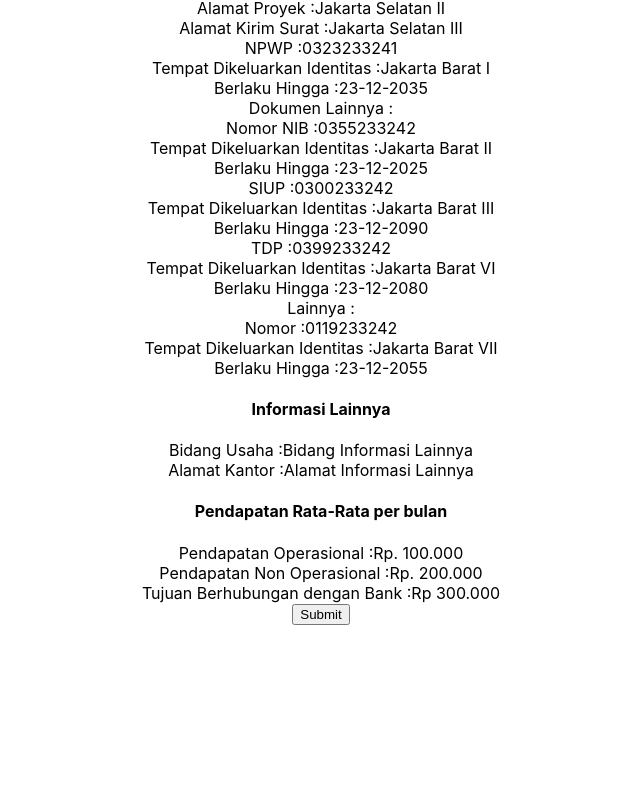
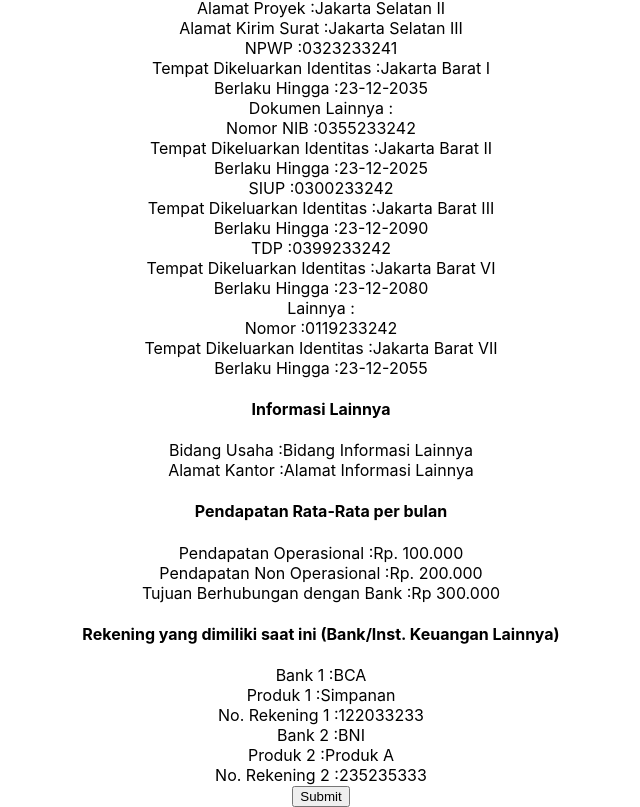
Before and after one commit to DeppaTori/current-account, a React (Create React App) app: page /confirmation in a window 1280 px wide. Shown: the part 551-1358 px from the top of the page, without its empty margins (319-959 px from the left). Before the commit the page ends 1176 px from the top, so only its background shows below. Built offline with nearby package versions, Linux system fonts and the light colour scheme.

Commit message:
add rekeninig saat ini on confirmation page

```diff
--- a/src/Helper.js
+++ b/src/Helper.js
@@ -30,7 +30,7 @@ export const generateLabelValues = (labels, values) => {
       ...labelValues,
       {
         label: label,
-        value: values[label.replace(/ /g, "")],
+        value: values[label.replace(/ /g, "").replace(/\./g, "")],
       },
     ];
   });
--- a/src/constants.js
+++ b/src/constants.js
@@ -71,6 +71,14 @@ export const confirmationData = {
     PendapatanNonOperasional: "Rp. 200.000",
     TujuanBerhubungandenganBank: "Rp 300.000",
   },
+  rekeningSaatIni: {
+    Bank1: "BCA",
+    Produk1: "Simpanan",
+    NoRekening1: "122033233",
+    Bank2: "BNI",
+    Produk2: "Produk A",
+    NoRekening2: "235235333",
+  },
 };
 
 export const confirmationLabels = {
@@ -79,4 +87,12 @@ export const confirmationLabels = {
     "Pendapatan Non Operasional",
     "Tujuan Berhubungan dengan Bank",
   ],
+  rekeningSaatIni: [
+    "Bank 1",
+    "Produk 1",
+    "No. Rekening 1",
+    "Bank 2",
+    "Produk 2",
+    "No. Rekening 2",
+  ],
 };
--- a/src/pages/Confirmation.js
+++ b/src/pages/Confirmation.js
@@ -10,10 +10,14 @@ export const Confirmation = () => {
   const { header, dataPerusahaan, jenisIdentitasUtama, informasiLainnya } =
     confirmationData;
 
-  const { pendapatanRataPerBulan } = confirmationLabels;
+  const { pendapatanRataPerBulan, rekeningSaatIni } = confirmationLabels;
   const pendapatanPerBulanLabelValues = generateLabelValues(
     pendapatanRataPerBulan,
     confirmationData.pendapatanRataPerBulan
+  );
+  const rekeningSaatIniLabelValues = generateLabelValues(
+    rekeningSaatIni,
+    confirmationData.rekeningSaatIni
   );
 
   return (
@@ -27,6 +31,10 @@ export const Confirmation = () => {
         title="Pendapatan Rata-Rata per bulan"
         fields={pendapatanPerBulanLabelValues}
       />
+      <GenericFields
+        title="Rekening yang dimiliki saat ini (Bank/Inst. Keuangan Lainnya)"
+        fields={rekeningSaatIniLabelValues}
+      />
       <button>Submit</button>
     </>
   );
```
Also changed, not shown: 1 other file (tests, documents, lock files or other folders).
